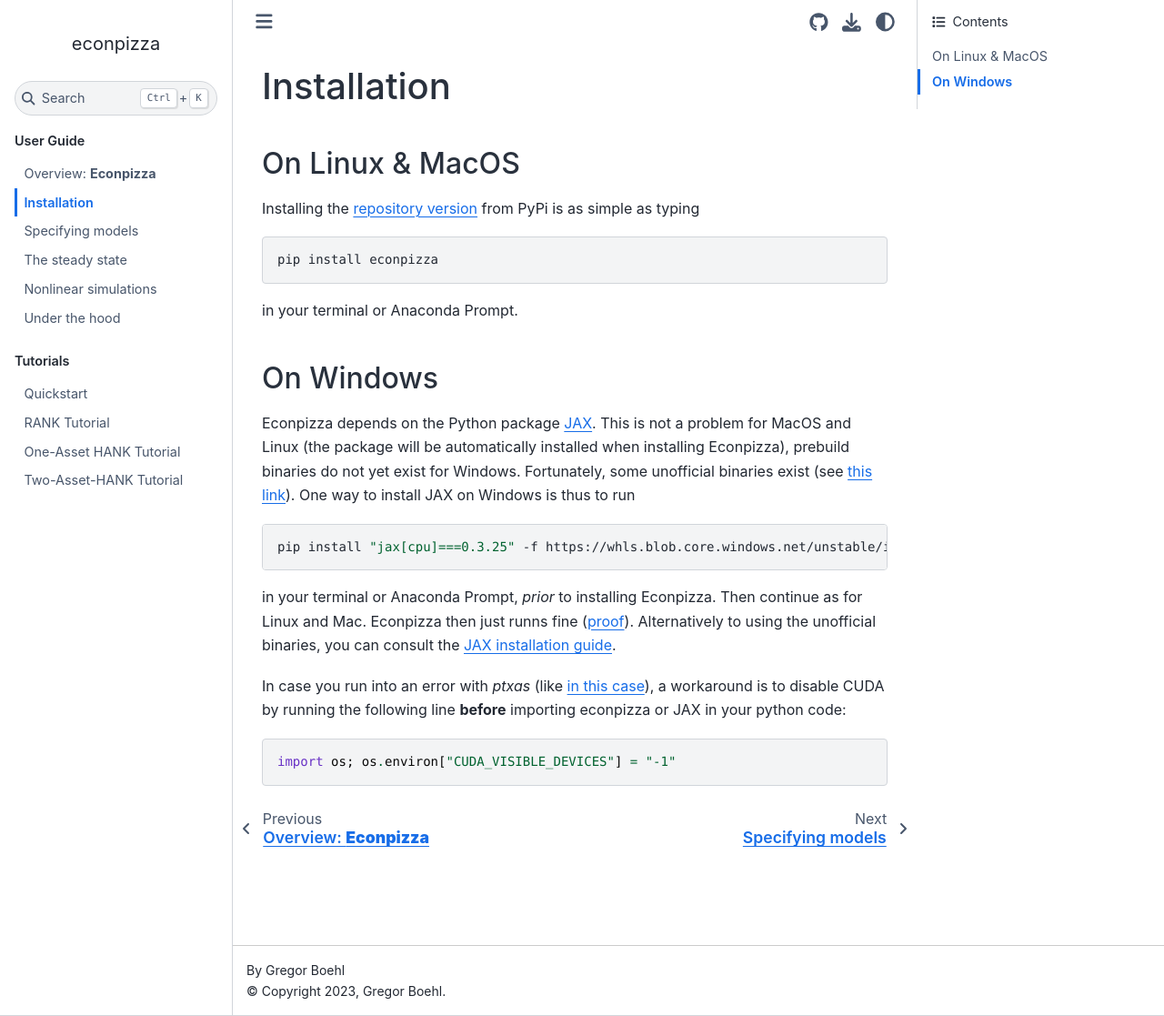
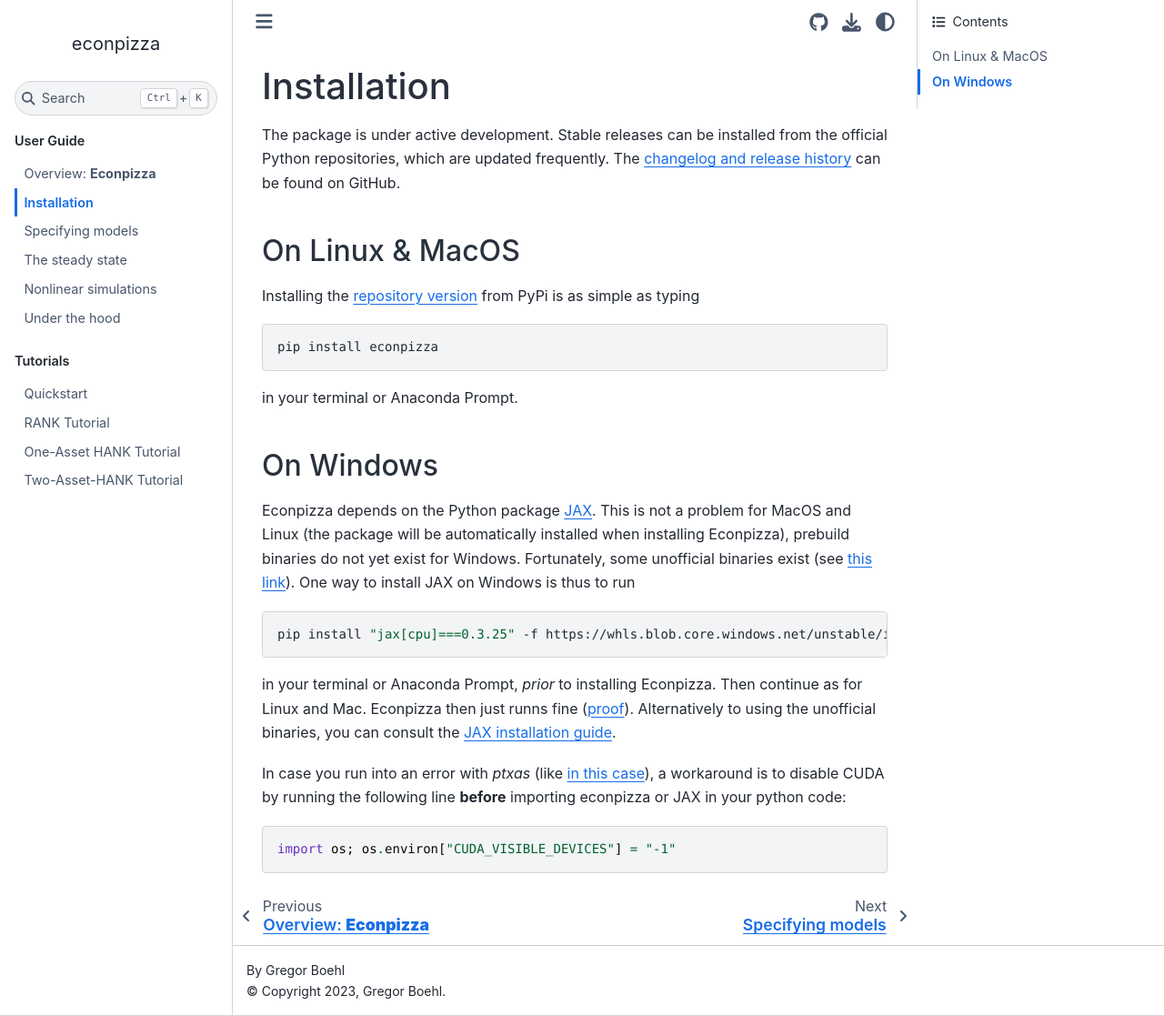
Before and after one commit to gboehl/econpizza, a Sphinx documentation site: the page built from docs/guide/installation.rst, in a window 1280 px wide and 1117 px high. Shown: the whole window at 91% size. Built offline with Sphinx 7.4.7 and the Sphinx Book theme 1.1.4, drawn with Linux system fonts in a browser that asks for light colours.

Commit message:
improve doc

```diff
--- a/docs/guide/installation.rst
+++ b/docs/guide/installation.rst
@@ -1,5 +1,7 @@
 Installation
 ============
+
+The package is under active development. Stable releases can be installed from the official Python repositories, which are updated frequently. The `changelog and release history <https://github.com/gboehl/econpizza/releases>`_ can be found on GitHub.
 
 On Linux & MacOS
 ----------------
```
